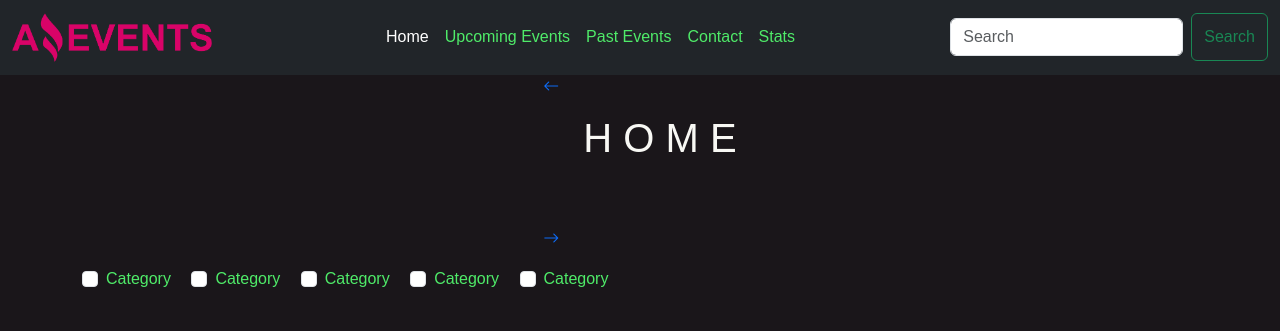
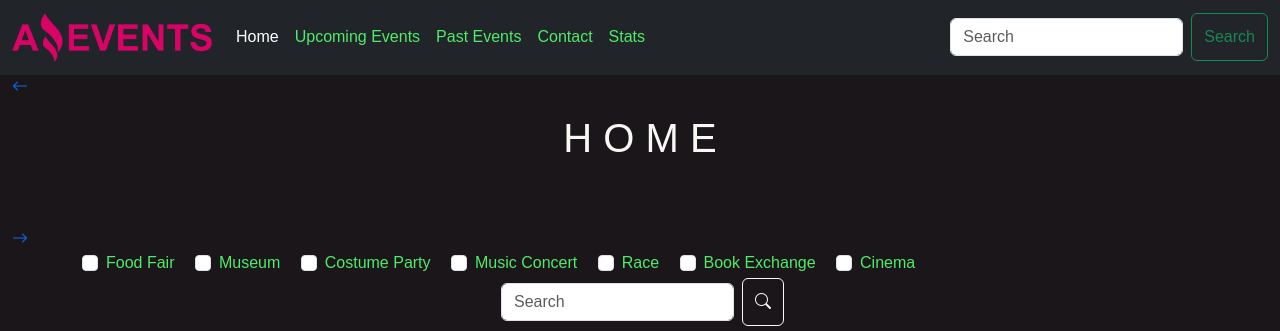
Before and after one commit to AntoCast18/-Amazing-Events, a website: page index.html in a window 1280 px wide. Shown: the top 331 px of the page. Drawn offline with nearby package versions, Linux system fonts and the light colour scheme; grey boxes are pictures that could not be loaded.

Commit message:
details, checkbox index

```diff
--- a/index.html
+++ b/index.html
@@ -20,8 +20,9 @@
                         <img src="./assets/LogoAmazingEvents.png" alt="logo"> <!-- width="300" height="100"-->
                     </div>
                 </a>
-            <button class="navbar-toggler" type="button" data-bs-toggle="collapse" data-bs-target="#navbarTogglerDemo02"
-                aria-controls="navbarTogglerDemo02" aria-expanded="false" aria-label="Toggle navigation">
+                <button class="navbar-toggler" type="button" data-bs-toggle="collapse"
+                    data-bs-target="#navbarTogglerDemo02" aria-controls="navbarTogglerDemo02" aria-expanded="false"
+                    aria-label="Toggle navigation">
                     <span class="navbar-toggler-icon"></span>
                 </button>
                 <div class="collapse navbar-collapse" id="navbarTogglerDemo02">
@@ -49,37 +50,53 @@
                 </div>
             </div>
         </nav>
+        <div class="container-fluid">
+            <a href="stats.html">
+                <i class="bi bi-arrow-left"></i>
+            </a>
+            <h1>H O M E</h1>
+            <a href="upcoming.html">
+                <i class="bi bi-arrow-right"></i>
+            </a>
+        </div>
     </header>
     <main>
-        <div>
         <div class="container">
-                <a href="stats.html"><i class="bi bi-arrow-left"></i></a>
-                <h1>H O M E</h1>
-                <a href="upcoming.html"><i class="bi bi-arrow-right"></i></a>
+            <div id="checkboxes-container">
             </div>
+            <div class="d-flex searcher">
+                <form class="d-flex" role="search">
+                    <input id="search" class="form-control me-2" type="search" placeholder="Search" aria-label="Search" name="search">
+                    <button class="btn btn-outline-light" type="submit"><i class="bi bi-search"></i></button>
+                </form>
             </div>
-        <div class="container">
-            <div class="form-check form-check-inline">
-                <input class="form-check-input" type="checkbox" id="inlineCheckbox1" value="option1">
-                <label class="form-check-label" for="inlineCheckbox1">Category</label>
-            </div>
-            <div class="form-check form-check-inline">
+                    <!-- <div class="form-check form-check-inline">
                 <input class="form-check-input" type="checkbox" id="inlineCheckbox2" value="option2">
-                <label class="form-check-label" for="inlineCheckbox2">Category</label>
+                <label class="form-check-label" for="inlineCheckbox2">Museu</label>
             </div>
             <div class="form-check form-check-inline">
                 <input class="form-check-input" type="checkbox" id="inlineCheckbox3" value="option2">
-                <label class="form-check-label" for="inlineCheckbox3">Category</label>
+                <label class="form-check-label" for="inlineCheckbox3">Costume Party</label>
             </div>
             <div class="form-check form-check-inline">
                 <input class="form-check-input" type="checkbox" id="inlineCheckbox4" value="option2">
-                <label class="form-check-label" for="inlineCheckbox4">Category</label>
+                <label class="form-check-label" for="inlineCheckbox4">Music Concert</label>
             </div>
             <div class="form-check form-check-inline">
                 <input class="form-check-input" type="checkbox" id="inlineCheckbox5" value="option2">
-                <label class="form-check-label" for="inlineCheckbox5">Category</label>
+                <label class="form-check-label" for="inlineCheckbox5">Race</label>
             </div>
+            <div class="form-check form-check-inline">
+                <input class="form-check-input" type="checkbox" id="inlineCheckbox6" value="option2">
+                <label class="form-check-label" for="inlineCheckbox5">Book Exchange</label>
             </div>
+            <div class="form-check form-check-inline">
+                <input class="form-check-input" type="checkbox" id="inlineCheckbox7" value="option2">
+                <label class="form-check-label" for="inlineCheckbox5">Cinema</label>
+                </div> -->
+
+        </div>
+
         <div class="cardevents row row-cols-1 row-cols-md-3 g-4">
             <!--  muestra todas las cards -->
         </div>
--- a/src/index.js
+++ b/src/index.js
@@ -1,5 +1,6 @@
 const cardEvents = document.querySelector(".cardevents");
 const events = data.events;
+
 let eventosHtml = "";
 function mostrarEvents(events){
     for (const event of events){
@@ -19,3 +20,106 @@ function mostrarEvents(events){
 }
 mostrarEvents(events)
 cardEvents.innerHTML= eventosHtml;
+
+let arrayCheck = []; //  checkbox seleccionados
+let search = '';
+
+
+function categories() {//  para crear checkbox por cada categoria
+    let checkbox = document.getElementById('checkboxes-container');
+    let templateCheckbox = '';
+    let categories = data.events.map(event => event.category);
+    let setCategories = new Set(categories);
+    let arrayCategories = [...setCategories];
+
+    arrayCategories.forEach((category, id) => {
+        templateCheckbox += `   <div class="form-check form-check-inline">
+                            <input class="form-check-input" type="checkbox" id="${id}" value="${category}">
+                            <label class="form-check-label" for="${id}">${category}</label>
+                        </div>
+                    `;
+        checkbox.innerHTML = templateCheckbox;
+    })
+}
+categories();
+
+function checkbox() {
+    let checkboxes = document.querySelectorAll('input[type="checkbox"]');
+
+    checkboxes.forEach(checkbox => {
+        checkbox.addEventListener('change', (box) => {
+            if (box.target.arrayCheck) {
+                arrayCheck.push(box.target.value);
+            } else {
+                arrayCheck = arrayCheck.filter(uncheck => uncheck != box.target.value);
+            }
+            checksAndSearch();
+        });
+    });
+}
+checkbox();
+
+
+function searchCat() {// INPUT
+    let input = document.getElementById('search');
+    input.addEventListener('keyup', (event) => {
+        search = event.target.value;
+        checksAndSearch();
+    });
+}
+searchCat();
+
+
+function checksAndSearch() {// BUSCAR
+    let filteredEvents = [];
+
+    if (arrayCheck.length > 0 && search !== "") {
+        arrayCheck.map(cat => {
+            filteredEvents.push(...data.events.filter(event => event.name.toLowerCase().includes(search.trim().toLowerCase()) &&
+                event.category == cat))
+        })
+
+        console.log(filteredEvents)
+    } else if (arrayCheck.length > 0 && search === "") {
+        arrayCheck.map(cat => {
+            filteredEvents.push(...data.events.filter(event => event.category == cat))
+        })
+    } else if (arrayCheck.length == 0 && search !== "") {
+        filteredEvents.push(...data.events.filter(event => event.name.toLowerCase().includes(search.trim().toLowerCase())))
+    } else {
+        filteredEvents.push(...data.events);
+    }
+    mostrarEvents(filteredEvents);
+}
+
+checksAndSearch();
+
+/* const categoryContainer = document.querySelector(".category");
+const arrayCategories = data.events;
+let= categ = "";
+
+function createCategories(arrayCategories){
+    let id = 1;
+    arrayCategories.forEach(cate => {
+        categ += `
+        <input type"checkbox" class="checkbox" id="categ${id}" value="${cate}">
+        <label for="categ${id}"> ${cate}</label> `
+    })
+    id ++
+}
+
+createCategories(filterCategory)
+categoryContainer.innerHtml = categ;
+ */
+
+/* const checkboxCategory = document.querySelectorAll('input[type="checkbox"]');
+
+    for (const checkbox of checkboxCategory) {
+      checkbox.addEventListener('change', () => {
+        const checkedCheckboxes = document.querySelectorAll('input[type="checkbox"]:checked');
+        const values = Array.from(checkedCheckboxes).map(checkbox => checkbox.value);
+
+        console.log(values);
+      });
+    }
+ */
--- a/src/style.css
+++ b/src/style.css
@@ -11,9 +11,8 @@ body {
     gap: 1rem;
     flex-wrap: wrap;
 }
+
 main {
-    margin: 0px;
-    padding: 0px;
     display: flex;
     flex-wrap: wrap;
     gap: 1rem;
@@ -21,9 +20,7 @@ main {
 label.form-check-label, label.form-label, a.nav-link {
     color: #4feb69;
 }
-nav img{
-    margin-right: 150px;
-}
+
 main div{
     margin: auto;
 }
@@ -35,7 +32,7 @@ h1 {
     height: 15vh;
     padding-top: 15px;
     color: #f8f8f4;
-    margin-left: 40px;
+   text-align: center;
 }
 h6.cap {
     color: #999;
@@ -67,5 +64,4 @@ footer{
      }
      div.redes1 img{
         width: 200px;
-        height: inherit;
      }
```
Also changed, not shown: details.html (+0 -1 lines), src/detail.js (+12 -9 lines). Lines whose indentation alone changed are shown as unchanged.
